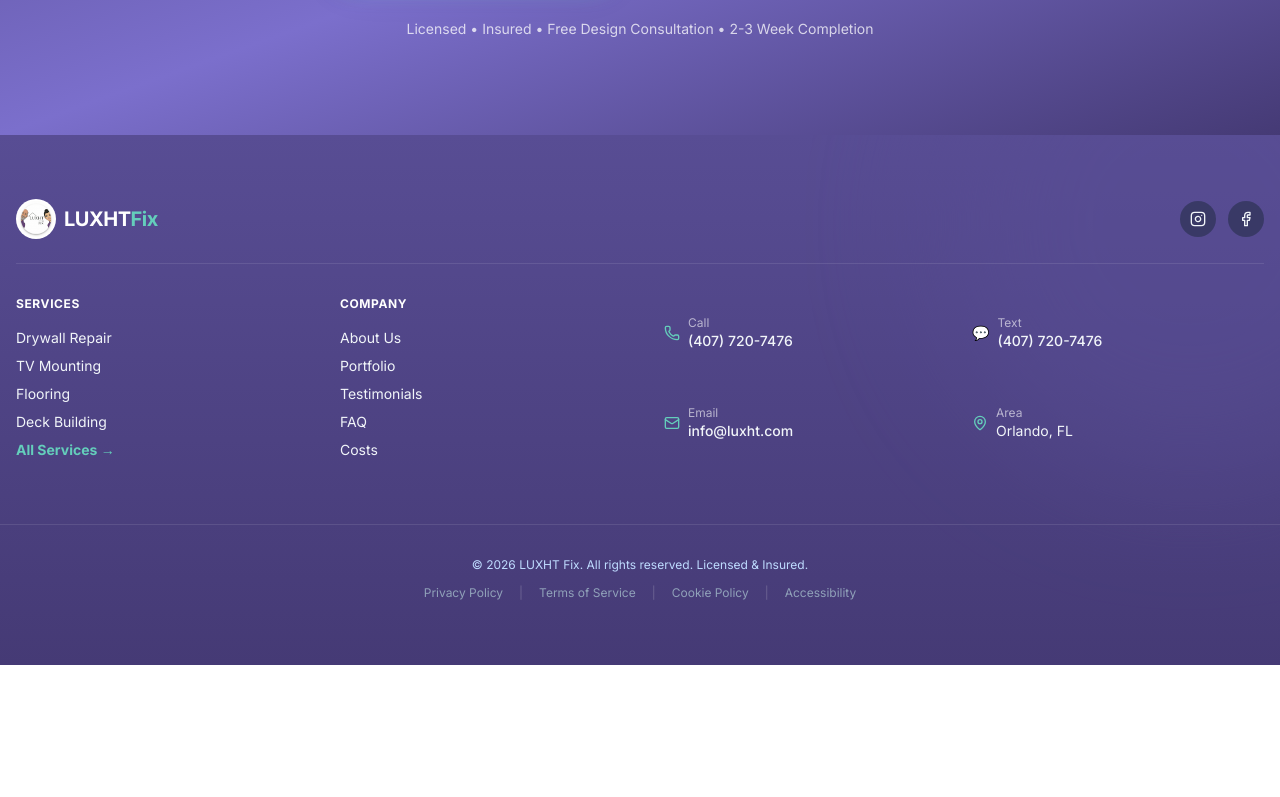
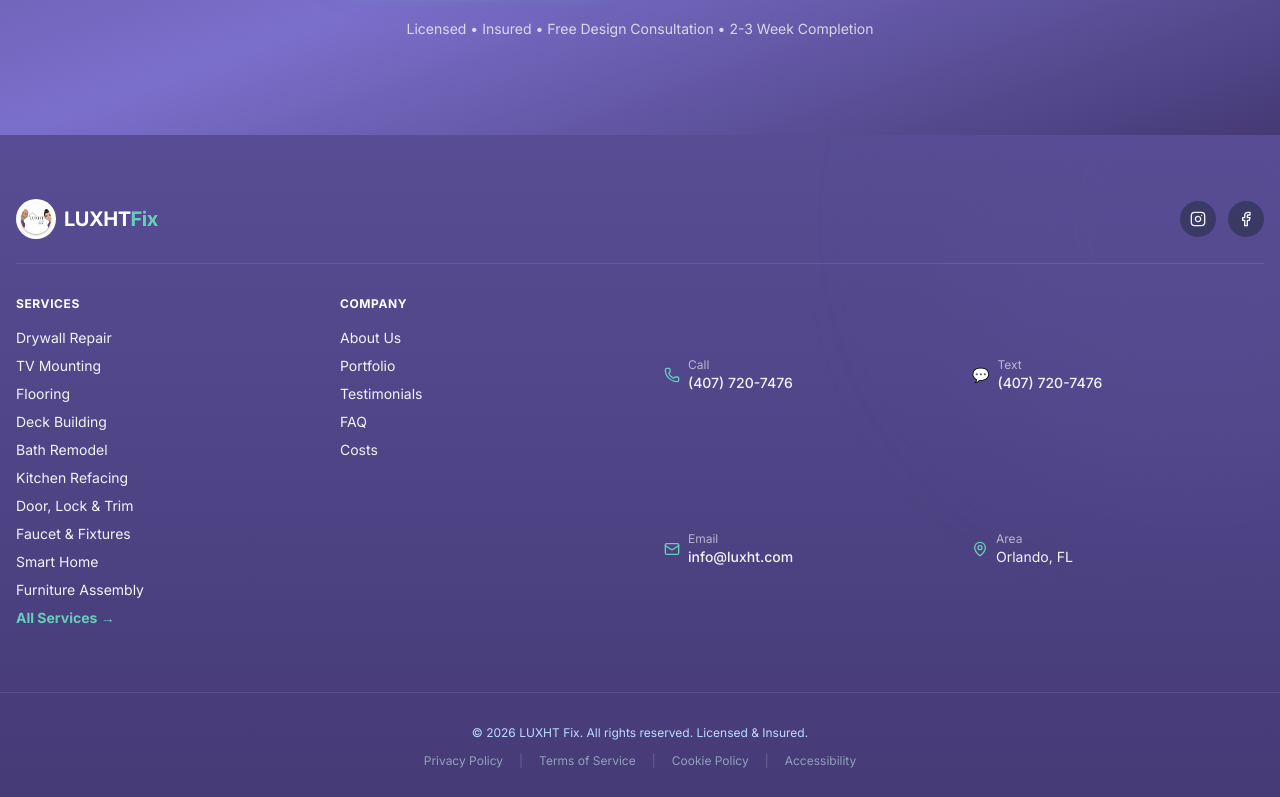
Before and after one commit to lux-ht/luxht-fix-website, a Next.js app: page /bath-remodel-orlando in a window 1280 px wide. Shown: the part 6928-7725 px from the top of the page. Before the commit the page ends 7593 px from the top, so only its background shows below. Built offline with nearby package versions, Linux system fonts and the light colour scheme; no server answers.

Commit message:
feat: Introduce bath remodel, kitchen refacing, and furniture assembly services, and make additional service cards navigable across all pages.

```diff
--- a/app/bath-remodel-orlando/page.tsx
+++ b/app/bath-remodel-orlando/page.tsx
@@ -341,19 +341,19 @@ export default function BathRemodelPage() {
           <h2 className="text-2xl font-bold text-[#584D94] text-center mb-12">Additional Home Services Available</h2>
           <div className="grid grid-cols-2 md:grid-cols-3 lg:grid-cols-6 gap-6 text-center">
             {[
-              { title: "Drywall Repair", icon: Hammer },
-              { title: "TV Mounting", icon: Tv },
-              { title: "Flooring", icon: Grid },
-              { title: "Deck Building", icon: Calendar },
-              { title: "Kitchen Refacing", icon: Paintbrush },
-              { title: "Faucet & Fixtures", icon: Wrench }
+              { title: "Drywall Repair", icon: Hammer, link: "/drywall-orlando/" },
+              { title: "TV Mounting", icon: Tv, link: "/tv-mounting-orlando/" },
+              { title: "Flooring", icon: Grid, link: "/flooring-installation-orlando/" },
+              { title: "Deck Building", icon: Calendar, link: "/deck-building-orlando/" },
+              { title: "Kitchen Refacing", icon: Paintbrush, link: "/kitchen-refacing-orlando/" },
+              { title: "Faucet & Fixtures", icon: Wrench, link: "/faucet-fixtures-orlando/" }
             ].map((service, i) => (
-              <div key={i} className="p-4 rounded-xl hover:bg-slate-50 transition-colors cursor-pointer group">
+              <Link key={i} href={service.link} className="p-4 rounded-xl hover:bg-slate-50 transition-colors group block">
                 <div className="w-12 h-12 bg-slate-100 rounded-full flex items-center justify-center text-slate-500 mx-auto mb-3 group-hover:bg-[#584D94]/10 group-hover:text-[#584D94] transition-colors">
                   <service.icon size={24} />
                 </div>
                 <h3 className="font-semibold text-slate-700 text-sm">{service.title}</h3>
-              </div>
+              </Link>
             ))}
           </div>
           <div className="text-center mt-10">
--- a/app/deck-building-orlando/page.tsx
+++ b/app/deck-building-orlando/page.tsx
@@ -334,19 +334,19 @@ export default function DeckBuildingPage() {
           <h2 className="text-2xl font-bold text-[#584D94] text-center mb-12">Additional Home Services Available</h2>
           <div className="grid grid-cols-2 md:grid-cols-3 lg:grid-cols-6 gap-6 text-center">
             {[
-              { title: "Drywall Repair", icon: Hammer },
-              { title: "TV Mounting", icon: Tv },
-              { title: "Flooring", icon: Grid },
-              { title: "Door, Lock & Trim", icon: DoorOpen },
-              { title: "Kitchen Refacing", icon: Utensils },
-              { title: "Bath Remodel", icon: Bath }
+              { title: "Drywall Repair", icon: Hammer, link: "/drywall-orlando/" },
+              { title: "TV Mounting", icon: Tv, link: "/tv-mounting-orlando/" },
+              { title: "Flooring", icon: Grid, link: "/flooring-installation-orlando/" },
+              { title: "Door, Lock & Trim", icon: DoorOpen, link: "/door-lock-trim-orlando/" },
+              { title: "Kitchen Refacing", icon: Utensils, link: "/kitchen-refacing-orlando/" },
+              { title: "Bath Remodel", icon: Bath, link: "/bath-remodel-orlando/" }
             ].map((service, i) => (
-              <div key={i} className="p-4 rounded-xl hover:bg-slate-50 transition-colors cursor-pointer group">
+              <Link key={i} href={service.link} className="p-4 rounded-xl hover:bg-slate-50 transition-colors group block">
                 <div className="w-12 h-12 bg-slate-100 rounded-full flex items-center justify-center text-slate-500 mx-auto mb-3 group-hover:bg-[#584D94]/10 group-hover:text-[#584D94] transition-colors">
                   <service.icon size={24} />
                 </div>
                 <h3 className="font-semibold text-slate-700 text-sm">{service.title}</h3>
-              </div>
+              </Link>
             ))}
           </div>
           <div className="text-center mt-10">
--- a/app/door-lock-trim-orlando/page.tsx
+++ b/app/door-lock-trim-orlando/page.tsx
@@ -344,19 +344,19 @@ export default function DoorLockPage() {
           <h2 className="text-2xl font-bold text-[#584D94] text-center mb-12">Additional Home Services Available</h2>
           <div className="grid grid-cols-2 md:grid-cols-3 lg:grid-cols-6 gap-6 text-center">
             {[
-              { title: "Drywall Repair", icon: Hammer },
-              { title: "TV Mounting", icon: Tv },
-              { title: "Flooring", icon: Grid },
-              { title: "Deck Building", icon: Calendar },
-              { title: "Kitchen Refacing", icon: Utensils },
-              { title: "Bath Remodel", icon: Bath }
+              { title: "Drywall Repair", icon: Hammer, link: "/drywall-orlando/" },
+              { title: "TV Mounting", icon: Tv, link: "/tv-mounting-orlando/" },
+              { title: "Flooring", icon: Grid, link: "/flooring-installation-orlando/" },
+              { title: "Deck Building", icon: Calendar, link: "/deck-building-orlando/" },
+              { title: "Kitchen Refacing", icon: Utensils, link: "/kitchen-refacing-orlando/" },
+              { title: "Bath Remodel", icon: Bath, link: "/bath-remodel-orlando/" }
             ].map((service, i) => (
-              <div key={i} className="p-4 rounded-xl hover:bg-slate-50 transition-colors cursor-pointer group">
+              <Link key={i} href={service.link} className="p-4 rounded-xl hover:bg-slate-50 transition-colors group block">
                 <div className="w-12 h-12 bg-slate-100 rounded-full flex items-center justify-center text-slate-500 mx-auto mb-3 group-hover:bg-[#584D94]/10 group-hover:text-[#584D94] transition-colors">
                   <service.icon size={24} />
                 </div>
                 <h3 className="font-semibold text-slate-700 text-sm">{service.title}</h3>
-              </div>
+              </Link>
             ))}
           </div>
           <div className="text-center mt-10">
--- a/app/faucet-fixtures-orlando/page.tsx
+++ b/app/faucet-fixtures-orlando/page.tsx
@@ -345,19 +345,19 @@ export default function FaucetPage() {
           <h2 className="text-2xl font-bold text-[#584D94] text-center mb-12">Additional Home Services Available</h2>
           <div className="grid grid-cols-2 md:grid-cols-3 lg:grid-cols-6 gap-6 text-center">
             {[
-              { title: "Drywall Repair", icon: Hammer },
-              { title: "TV Mounting", icon: Tv },
-              { title: "Flooring", icon: Grid },
-              { title: "Deck Building", icon: Calendar },
-              { title: "Kitchen Refacing", icon: Utensils },
-              { title: "Bath Remodel", icon: Bath }
+              { title: "Drywall Repair", icon: Hammer, link: "/drywall-orlando/" },
+              { title: "TV Mounting", icon: Tv, link: "/tv-mounting-orlando/" },
+              { title: "Flooring", icon: Grid, link: "/flooring-installation-orlando/" },
+              { title: "Deck Building", icon: Calendar, link: "/deck-building-orlando/" },
+              { title: "Kitchen Refacing", icon: Utensils, link: "/kitchen-refacing-orlando/" },
+              { title: "Bath Remodel", icon: Bath, link: "/bath-remodel-orlando/" }
             ].map((service, i) => (
-              <div key={i} className="p-4 rounded-xl hover:bg-slate-50 transition-colors cursor-pointer group">
+              <Link key={i} href={service.link} className="p-4 rounded-xl hover:bg-slate-50 transition-colors group block">
                 <div className="w-12 h-12 bg-slate-100 rounded-full flex items-center justify-center text-slate-500 mx-auto mb-3 group-hover:bg-[#584D94]/10 group-hover:text-[#584D94] transition-colors">
                   <service.icon size={24} />
                 </div>
                 <h3 className="font-semibold text-slate-700 text-sm">{service.title}</h3>
-              </div>
+              </Link>
             ))}
           </div>
           <div className="text-center mt-10">
--- a/app/flooring-installation-orlando/page.tsx
+++ b/app/flooring-installation-orlando/page.tsx
@@ -333,19 +333,19 @@ export default function FlooringPage() {
           <h2 className="text-2xl font-bold text-[#584D94] text-center mb-12">Additional Home Services Available</h2>
           <div className="grid grid-cols-2 md:grid-cols-3 lg:grid-cols-6 gap-6 text-center">
             {[
-              { title: "Drywall Repair", icon: Hammer },
-              { title: "TV Mounting", icon: Tv },
-              { title: "Door, Lock & Trim", icon: DoorOpen },
-              { title: "Deck Building", icon: Calendar },
-              { title: "Kitchen Refacing", icon: Utensils },
-              { title: "Bath Remodel", icon: Bath }
+              { title: "Drywall Repair", icon: Hammer, link: "/drywall-orlando/" },
+              { title: "TV Mounting", icon: Tv, link: "/tv-mounting-orlando/" },
+              { title: "Door, Lock & Trim", icon: DoorOpen, link: "/door-lock-trim-orlando/" },
+              { title: "Deck Building", icon: Calendar, link: "/deck-building-orlando/" },
+              { title: "Kitchen Refacing", icon: Utensils, link: "/kitchen-refacing-orlando/" },
+              { title: "Bath Remodel", icon: Bath, link: "/bath-remodel-orlando/" }
             ].map((service, i) => (
-              <div key={i} className="p-4 rounded-xl hover:bg-slate-50 transition-colors cursor-pointer group">
+              <Link key={i} href={service.link} className="p-4 rounded-xl hover:bg-slate-50 transition-colors group block">
                 <div className="w-12 h-12 bg-slate-100 rounded-full flex items-center justify-center text-slate-500 mx-auto mb-3 group-hover:bg-[#584D94]/10 group-hover:text-[#584D94] transition-colors">
                   <service.icon size={24} />
                 </div>
                 <h3 className="font-semibold text-slate-700 text-sm">{service.title}</h3>
-              </div>
+              </Link>
             ))}
           </div>
           <div className="text-center mt-10">
--- a/app/furniture-assembly-orlando/page.tsx
+++ b/app/furniture-assembly-orlando/page.tsx
@@ -337,19 +337,19 @@ export default function FurnitureAssemblyPage() {
           <h2 className="text-2xl font-bold text-[#584D94] text-center mb-12">Additional Home Services Available</h2>
           <div className="grid grid-cols-2 md:grid-cols-3 lg:grid-cols-6 gap-6 text-center">
             {[
-              { title: "Drywall Repair", icon: Hammer },
-              { title: "TV Mounting", icon: Tv },
-              { title: "Flooring", icon: Grid },
-              { title: "Deck Building", icon: Calendar },
-              { title: "Smart Home", icon: Zap },
-              { title: "Bath Remodel", icon: Bath }
+              { title: "Drywall Repair", icon: Hammer, link: "/drywall-orlando/" },
+              { title: "TV Mounting", icon: Tv, link: "/tv-mounting-orlando/" },
+              { title: "Flooring", icon: Grid, link: "/flooring-installation-orlando/" },
+              { title: "Deck Building", icon: Calendar, link: "/deck-building-orlando/" },
+              { title: "Smart Home", icon: Zap, link: "/smart-home-installation-orlando/" },
+              { title: "Bath Remodel", icon: Bath, link: "/bath-remodel-orlando/" }
             ].map((service, i) => (
-              <div key={i} className="p-4 rounded-xl hover:bg-slate-50 transition-colors cursor-pointer group">
+              <Link key={i} href={service.link} className="p-4 rounded-xl hover:bg-slate-50 transition-colors group block">
                 <div className="w-12 h-12 bg-slate-100 rounded-full flex items-center justify-center text-slate-500 mx-auto mb-3 group-hover:bg-[#584D94]/10 group-hover:text-[#584D94] transition-colors">
                   <service.icon size={24} />
                 </div>
                 <h3 className="font-semibold text-slate-700 text-sm">{service.title}</h3>
-              </div>
+              </Link>
             ))}
           </div>
           <div className="text-center mt-10">
--- a/app/kitchen-refacing-orlando/page.tsx
+++ b/app/kitchen-refacing-orlando/page.tsx
@@ -343,19 +343,19 @@ export default function KitchenRefacingPage() {
           <h2 className="text-2xl font-bold text-[#584D94] text-center mb-12">Additional Home Services Available</h2>
           <div className="grid grid-cols-2 md:grid-cols-3 lg:grid-cols-6 gap-6 text-center">
             {[
-              { title: "Drywall Repair", icon: Hammer },
-              { title: "TV Mounting", icon: Tv },
-              { title: "Flooring", icon: Grid },
-              { title: "Deck Building", icon: Calendar },
-              { title: "Faucet & Fixtures", icon: Wrench },
-              { title: "Bath Remodel", icon: Bath }
+              { title: "Drywall Repair", icon: Hammer, link: "/drywall-orlando/" },
+              { title: "TV Mounting", icon: Tv, link: "/tv-mounting-orlando/" },
+              { title: "Flooring", icon: Grid, link: "/flooring-installation-orlando/" },
+              { title: "Deck Building", icon: Calendar, link: "/deck-building-orlando/" },
+              { title: "Faucet & Fixtures", icon: Wrench, link: "/faucet-fixtures-orlando/" },
+              { title: "Bath Remodel", icon: Bath, link: "/bath-remodel-orlando/" }
             ].map((service, i) => (
-              <div key={i} className="p-4 rounded-xl hover:bg-slate-50 transition-colors cursor-pointer group">
+              <Link key={i} href={service.link} className="p-4 rounded-xl hover:bg-slate-50 transition-colors group block">
                 <div className="w-12 h-12 bg-slate-100 rounded-full flex items-center justify-center text-slate-500 mx-auto mb-3 group-hover:bg-[#584D94]/10 group-hover:text-[#584D94] transition-colors">
                   <service.icon size={24} />
                 </div>
                 <h3 className="font-semibold text-slate-700 text-sm">{service.title}</h3>
-              </div>
+              </Link>
             ))}
           </div>
           <div className="text-center mt-10">
--- a/app/page.tsx
+++ b/app/page.tsx
@@ -70,7 +70,7 @@ export default function Home() {
                         </h1>
 
                         <p className="text-xl md:text-2xl text-slate-600 mb-6 max-w-2xl mx-auto font-light leading-relaxed">
-                            Expert craftsmanship with transparent pricing for Orlando's discerning homeowners. Specializing in <Link href="/drywall-orlando/" className="text-[#584D94] font-medium hover:underline">drywall repair</Link>, <Link href="/tv-mounting-orlando/" className="text-[#584D94] font-medium hover:underline">TV mounting</Link>, <Link href="/flooring-installation-orlando/" className="text-[#584D94] font-medium hover:underline">flooring</Link>, <Link href="/deck-building-orlando/" className="text-[#584D94] font-medium hover:underline">decks</Link>, and <Link href="/services/" className="text-[#584D94] font-medium hover:underline">more</Link>.
+                            Expert craftsmanship with transparent pricing for Orlando's discerning homeowners. Specializing in <Link href="/drywall-orlando/" className="text-[#584D94] font-medium hover:underline">drywall repair</Link>, <Link href="/tv-mounting-orlando/" className="text-[#584D94] font-medium hover:underline">TV mounting</Link>, <Link href="/flooring-installation-orlando/" className="text-[#584D94] font-medium hover:underline">flooring</Link>, <Link href="/deck-building-orlando/" className="text-[#584D94] font-medium hover:underline">decks</Link>, <Link href="/bath-remodel-orlando/" className="text-[#584D94] font-medium hover:underline">bath remodels</Link>, <Link href="/kitchen-refacing-orlando/" className="text-[#584D94] font-medium hover:underline">kitchen refacing</Link>, and <Link href="/services/" className="text-[#584D94] font-medium hover:underline">more</Link>.
                         </p>
 
                         {/* Trust Stats */}
@@ -200,6 +200,9 @@ export default function Home() {
                             { title: "Door & Lock", icon: DoorOpen, link: "/door-lock-trim-orlando/" },
                             { title: "Faucets", icon: Wrench, link: "/faucet-fixtures-orlando/" },
                             { title: "Smart Home", icon: Zap, link: "/smart-home-installation-orlando/" },
+                            { title: "Bath Remodel", icon: Paintbrush, link: "/bath-remodel-orlando/" },
+                            { title: "Kitchen", icon: PaintRoller, link: "/kitchen-refacing-orlando/" },
+                            { title: "Furniture", icon: Hammer, link: "/furniture-assembly-orlando/" },
                         ].map((s, i) => (
                             <Link key={i} href={s.link} className="group bg-white p-3 rounded-xl shadow-sm border border-slate-100 flex flex-col items-center text-center justify-center aspect-square active:scale-95 transition-transform">
                                 <div className="w-10 h-10 bg-[#584D94]/5 rounded-full flex items-center justify-center text-[#584D94] mb-2">
@@ -219,6 +222,9 @@ export default function Home() {
                             { title: "Door & Lock", desc: "Security upgrades and repairs.", icon: DoorOpen, link: "/door-lock-trim-orlando/" },
                             { title: "Faucets", desc: "Kitchen and bath upgrades.", icon: Wrench, link: "/faucet-fixtures-orlando/" },
                             { title: "Smart Home", desc: "Automation and cameras.", icon: Zap, link: "/smart-home-installation-orlando/" },
+                            { title: "Bath Remodel", desc: "Complete bathroom renovations.", icon: Paintbrush, link: "/bath-remodel-orlando/" },
+                            { title: "Kitchen Refacing", desc: "Cabinet door & hardware upgrades.", icon: PaintRoller, link: "/kitchen-refacing-orlando/" },
+                            { title: "Furniture Assembly", desc: "IKEA, Amazon, Wayfair & more.", icon: Hammer, link: "/furniture-assembly-orlando/" },
                         ].map((s, i) => (
                             <Link key={i} href={s.link} className="group bg-white p-6 rounded-2xl shadow-sm border border-slate-100 hover:shadow-xl hover:border-[#584D94]/20 transition-all flex items-start gap-4">
                                 <div className="w-12 h-12 bg-[#584D94]/5 rounded-xl flex items-center justify-center text-[#584D94] group-hover:bg-[#584D94] group-hover:text-white transition-colors flex-shrink-0">
--- a/app/smart-home-installation-orlando/page.tsx
+++ b/app/smart-home-installation-orlando/page.tsx
@@ -339,19 +339,19 @@ export default function SmartHomePage() {
           <h2 className="text-2xl font-bold text-[#584D94] text-center mb-12">Additional Home Services Available</h2>
           <div className="grid grid-cols-2 md:grid-cols-3 lg:grid-cols-6 gap-6 text-center">
             {[
-              { title: "Drywall Repair", icon: Hammer },
-              { title: "TV Mounting", icon: Tv },
-              { title: "Flooring", icon: Grid },
-              { title: "Deck Building", icon: Calendar },
-              { title: "Door, Lock & Trim", icon: DoorOpen },
-              { title: "Bath Remodel", icon: Bath }
+              { title: "Drywall Repair", icon: Hammer, link: "/drywall-orlando/" },
+              { title: "TV Mounting", icon: Tv, link: "/tv-mounting-orlando/" },
+              { title: "Flooring", icon: Grid, link: "/flooring-installation-orlando/" },
+              { title: "Deck Building", icon: Calendar, link: "/deck-building-orlando/" },
+              { title: "Door, Lock & Trim", icon: DoorOpen, link: "/door-lock-trim-orlando/" },
+              { title: "Bath Remodel", icon: Bath, link: "/bath-remodel-orlando/" }
             ].map((service, i) => (
-              <div key={i} className="p-4 rounded-xl hover:bg-slate-50 transition-colors cursor-pointer group">
+              <Link key={i} href={service.link} className="p-4 rounded-xl hover:bg-slate-50 transition-colors group block">
                 <div className="w-12 h-12 bg-slate-100 rounded-full flex items-center justify-center text-slate-500 mx-auto mb-3 group-hover:bg-[#584D94]/10 group-hover:text-[#584D94] transition-colors">
                   <service.icon size={24} />
                 </div>
                 <h3 className="font-semibold text-slate-700 text-sm">{service.title}</h3>
-              </div>
+              </Link>
             ))}
           </div>
           <div className="text-center mt-10">
--- a/app/tv-mounting-orlando/page.tsx
+++ b/app/tv-mounting-orlando/page.tsx
@@ -318,19 +318,19 @@ export default function TVMountingPage() {
           <h2 className="text-2xl font-bold text-[#584D94] text-center mb-12">Additional Home Services Available</h2>
           <div className="grid grid-cols-2 md:grid-cols-3 lg:grid-cols-6 gap-6 text-center">
             {[
-              { title: "Drywall Repair", icon: Hammer },
-              { title: "Door, Lock & Trim", icon: DoorOpen },
-              { title: "Flooring", icon: Grid },
-              { title: "Deck Building", icon: Calendar },
-              { title: "Kitchen Refacing", icon: Utensils },
-              { title: "Bath Remodel", icon: Bath }
+              { title: "Drywall Repair", icon: Hammer, link: "/drywall-orlando/" },
+              { title: "Door, Lock & Trim", icon: DoorOpen, link: "/door-lock-trim-orlando/" },
+              { title: "Flooring", icon: Grid, link: "/flooring-installation-orlando/" },
+              { title: "Deck Building", icon: Calendar, link: "/deck-building-orlando/" },
+              { title: "Kitchen Refacing", icon: Utensils, link: "/kitchen-refacing-orlando/" },
+              { title: "Bath Remodel", icon: Bath, link: "/bath-remodel-orlando/" }
             ].map((service, i) => (
-              <div key={i} className="p-4 rounded-xl hover:bg-slate-50 transition-colors cursor-pointer group">
+              <Link key={i} href={service.link} className="p-4 rounded-xl hover:bg-slate-50 transition-colors group block">
                 <div className="w-12 h-12 bg-slate-100 rounded-full flex items-center justify-center text-slate-500 mx-auto mb-3 group-hover:bg-[#584D94]/10 group-hover:text-[#584D94] transition-colors">
                   <service.icon size={24} />
                 </div>
                 <h3 className="font-semibold text-slate-700 text-sm">{service.title}</h3>
-              </div>
+              </Link>
             ))}
           </div>
           <div className="text-center mt-10">
--- a/components/Footer.tsx
+++ b/components/Footer.tsx
@@ -38,6 +38,12 @@ export default function Footer() {
                             <li><Link href="/tv-mounting-orlando/" className="hover:text-[#64CEBB] transition-colors">TV Mounting</Link></li>
                             <li><Link href="/flooring-installation-orlando/" className="hover:text-[#64CEBB] transition-colors">Flooring</Link></li>
                             <li><Link href="/deck-building-orlando/" className="hover:text-[#64CEBB] transition-colors">Deck Building</Link></li>
+                            <li><Link href="/bath-remodel-orlando/" className="hover:text-[#64CEBB] transition-colors">Bath Remodel</Link></li>
+                            <li><Link href="/kitchen-refacing-orlando/" className="hover:text-[#64CEBB] transition-colors">Kitchen Refacing</Link></li>
+                            <li><Link href="/door-lock-trim-orlando/" className="hover:text-[#64CEBB] transition-colors">Door, Lock & Trim</Link></li>
+                            <li><Link href="/faucet-fixtures-orlando/" className="hover:text-[#64CEBB] transition-colors">Faucet & Fixtures</Link></li>
+                            <li><Link href="/smart-home-installation-orlando/" className="hover:text-[#64CEBB] transition-colors">Smart Home</Link></li>
+                            <li><Link href="/furniture-assembly-orlando/" className="hover:text-[#64CEBB] transition-colors">Furniture Assembly</Link></li>
                             <li><Link href="/services/" className="font-bold text-[#64CEBB] hover:text-white transition-colors">All Services →</Link></li>
                         </ul>
                     </div>
```
Also changed, not shown: app/drywall-orlando/page.tsx (+8 -8 lines).
